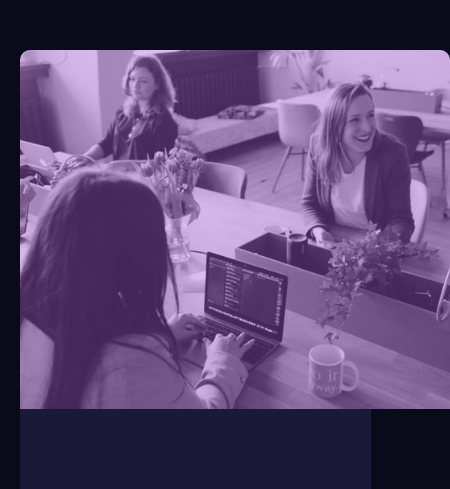
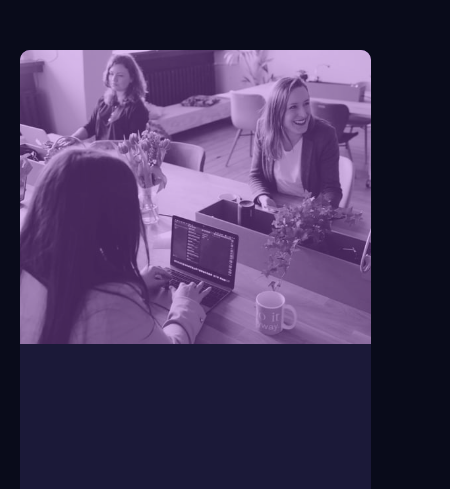
Before and after one commit to Mikssxed/stats-preview-card, a plain HTML site: page index.html in a window 390 px wide. Shown: the top 489 px of the page, 450 px wide, since content can reach past the window. Drawn offline with Linux system fonts and the light colour scheme.

Commit message:
Update styles.css

```diff
--- a/styles.css
+++ b/styles.css
@@ -78,7 +78,7 @@ span {
         width: 90%;
         height: auto;
         border-radius: 10px;
-        grid-template-columns: 1fr;
+        grid-template-columns: minmax(0, 1fr);
     }
     #right {
         grid-area: 1 / 1 / 2 / 2;
```
